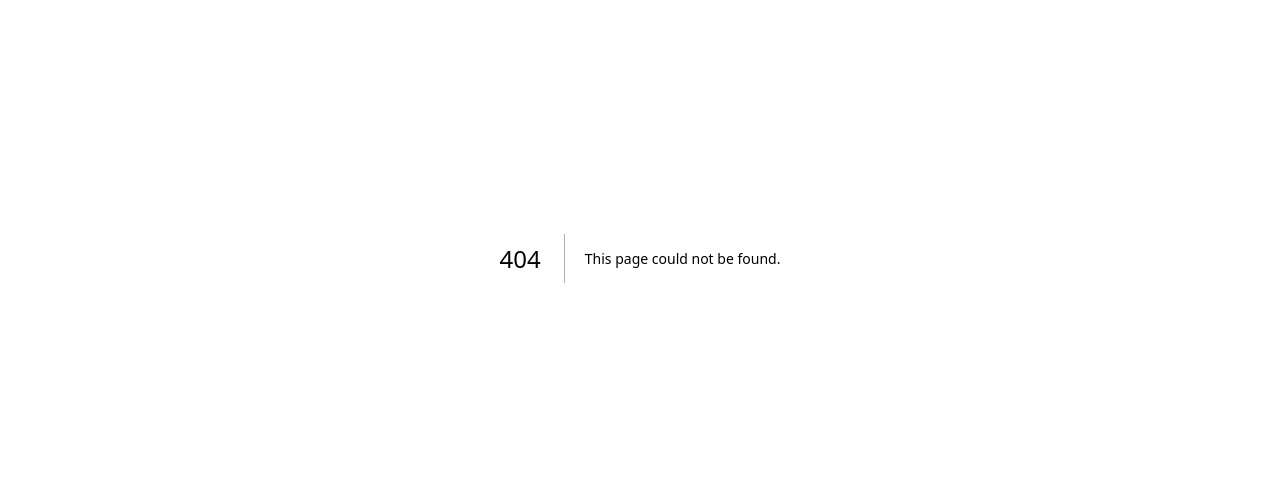
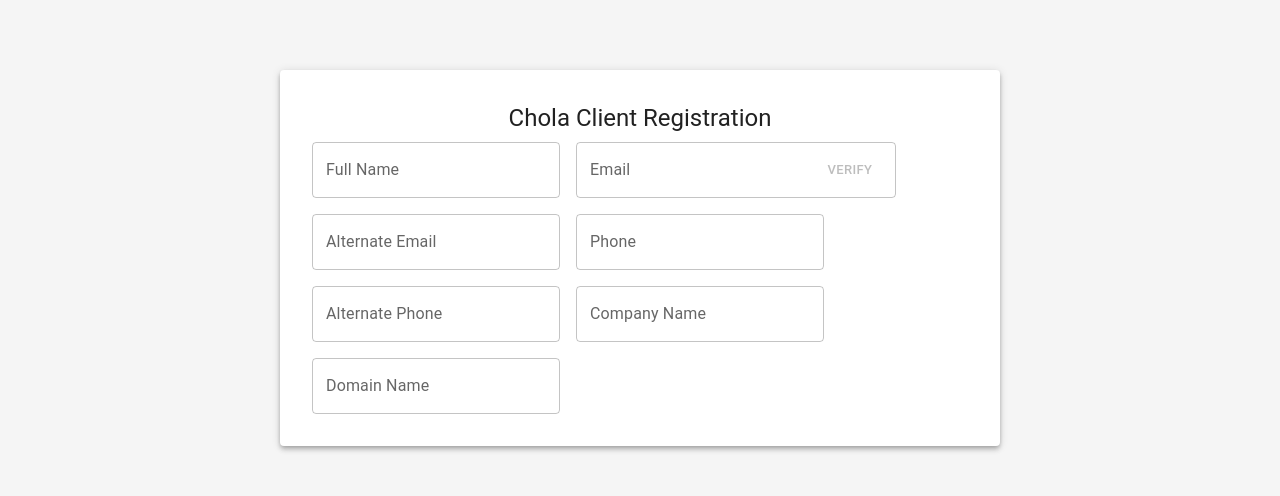
Before and after one commit to rajanalibabaa/chola_Landingpage, a Next.js app: page /chola-admin/client-registration in a window 1280 px wide. Before the commit this address had no page. Shown: the part 142-638 px from the top of the page. Built offline with nearby package versions, Linux system fonts and the light colour scheme; no server answers.

Commit message:
client Registration form

```diff
--- /dev/null
+++ b/src/app/chola-admin/client-registration/page.jsx
@@ -0,0 +1,248 @@
+"use client";
+
+import { useState, useEffect } from "react";
+import axios from "axios";
+import {
+  Box,
+  TextField,
+  Button,
+  Typography,
+  CircularProgress,
+  Alert,
+  Paper,
+  Dialog,
+  DialogTitle,
+  DialogContent,
+  DialogActions,
+  Grid,
+  InputAdornment,
+} from "@mui/material";
+
+/* Axios instance */
+const api = axios.create({
+  baseURL: process.env.NEXT_PUBLIC_API_URL,
+  headers: { "Content-Type": "application/json" },
+});
+
+export default function CholaClientRegistration() {
+  const [formData, setFormData] = useState({
+    name: "",
+    email: "",
+    alternateEmail: "",
+    phone: "",
+    alternatePhone: "",
+    companyName: "",
+    domainName: "",
+  });
+
+  const [otp, setOtp] = useState("");
+  const [otpToken, setOtpToken] = useState(""); // token from backend
+  const [otpOpen, setOtpOpen] = useState(false);
+
+  const [timer, setTimer] = useState(60);
+  const [loading, setLoading] = useState(false);
+  const [message, setMessage] = useState("");
+  const [error, setError] = useState("");
+
+  /* OTP Timer */
+  useEffect(() => {
+    if (otpOpen && timer > 0) {
+      const interval = setInterval(() => {
+        setTimer((t) => t - 1);
+      }, 1000);
+      return () => clearInterval(interval);
+    }
+  }, [otpOpen, timer]);
+
+  const handleChange = (e) => {
+    setFormData({ ...formData, [e.target.name]: e.target.value });
+  };
+
+
+
+  /* SEND OTP */
+  const sendOtp = async () => {
+    setLoading(true);
+    setError("");
+    setMessage("");
+
+    try {
+      const res = await api.post("http://localhost:5050/api/v1/otp/send", {
+        email: formData.email,
+      });
+
+      setOtpToken(res.data?.data?.token);
+      setOtpOpen(true);
+      setTimer(60);
+      setMessage("OTP sent to your email");
+    } catch (err) {
+      setError(err.response?.data?.message || "Failed to send OTP");
+    } finally {
+      setLoading(false);
+    }
+  };
+
+  /* VERIFY OTP */
+  const verifyOtp = async () => {
+    if (!otp) {
+      setError("Please enter OTP");
+      return;
+    }
+
+    setLoading(true);
+    setError("");
+
+    try {
+      const res = await api.post(
+        "http://localhost:5050/api/v1/otp/verify",
+        { otp },
+        {
+          headers: {
+            Authorization: `Bearer ${otpToken}`,
+          },
+        }
+      );
+
+      setMessage(res.data?.message || "OTP verified successfully ✅");
+      setOtpOpen(false);
+    } catch (err) {
+      setError(err.response?.data?.message || "Invalid OTP");
+    } finally {
+      setLoading(false);
+    }
+  };
+
+  /* RESEND OTP */
+  const resendOtp = async () => {
+    setLoading(true);
+    setError("");
+
+    try {
+      const res = await api.post("/otp/send", {
+        email: formData.email,
+      });
+
+      setOtpToken(res.data?.data?.token);
+      setTimer(60);
+      setMessage("OTP resent successfully");
+    } catch (err) {
+      setError(err.response?.data?.message || "Resend failed");
+    } finally {
+      setLoading(false);
+    }
+  };
+
+  return (
+    <Box
+      sx={{
+        minHeight: "100vh",
+        bgcolor: "#f5f5f5",
+        display: "flex",
+        alignItems: "center",
+        justifyContent: "center",
+      }}
+    >
+      <Paper elevation={4} sx={{ p: 4, width: 720 }}>
+        <Typography variant="h5" align="center" gutterBottom>
+          Chola Client Registration
+        </Typography>
+
+        {message && <Alert severity="success" sx={{ mb: 2 }}>{message}</Alert>}
+        {error && <Alert severity="error" sx={{ mb: 2 }}>{error}</Alert>}
+
+        {/* TWO COLUMN FORM */}
+        <Grid container spacing={2}>
+          <Grid item xs={12} sm={6}>
+            <TextField fullWidth label="Full Name" name="name" onChange={handleChange} />
+          </Grid>
+
+          {/* EMAIL + VERIFY BUTTON INSIDE INPUT */}
+          <Grid item xs={12} sm={6}>
+            <TextField
+              fullWidth
+              label="Email"
+              name="email"
+              type="email"
+              onChange={handleChange}
+              InputProps={{
+                endAdornment: (
+                  <InputAdornment position="end">
+                    <Button
+                      size="small"
+                      onClick={sendOtp}
+                      disabled={loading || !formData.email}
+                    >
+                      {loading ? <CircularProgress size={16} /> : "Verify"}
+                    </Button>
+                  </InputAdornment>
+                ),
+              }}
+            />
+          </Grid>
+
+          <Grid item xs={12} sm={6}>
+            <TextField fullWidth label="Alternate Email" name="alternateEmail" onChange={handleChange} />
+          </Grid>
+
+          <Grid item xs={12} sm={6}>
+            <TextField fullWidth label="Phone" name="phone" onChange={handleChange} />
+          </Grid>
+
+          <Grid item xs={12} sm={6}>
+            <TextField fullWidth label="Alternate Phone" name="alternatePhone" onChange={handleChange} />
+          </Grid>
+
+          <Grid item xs={12} sm={6}>
+            <TextField fullWidth label="Company Name" name="companyName" onChange={handleChange} />
+          </Grid>
+
+          <Grid item xs={12}>
+            <TextField fullWidth label="Domain Name" name="domainName" onChange={handleChange} />
+          </Grid>
+        </Grid>
+      </Paper>
+
+      {/* OTP POPUP */}
+      <Dialog open={otpOpen} maxWidth="xs" fullWidth>
+        <DialogTitle>Email Verification</DialogTitle>
+        <DialogContent>
+          <Typography variant="body2">
+            Enter the 6-digit OTP sent to your email
+          </Typography>
+
+          <TextField
+            fullWidth
+            label="OTP"
+            value={otp}
+            onChange={(e) => setOtp(e.target.value)}
+            inputProps={{
+              maxLength: 6,
+              style: { textAlign: "center", letterSpacing: 6 },
+            }}
+            margin="normal"
+          />
+
+          <Button
+            size="small"
+            fullWidth
+            disabled={timer > 0 || loading}
+            onClick={resendOtp}
+          >
+            Resend OTP {timer > 0 && `(${timer}s)`}
+          </Button>
+        </DialogContent>
+
+        <DialogActions>
+          <Button
+            fullWidth
+            variant="contained"
+            onClick={verifyOtp}
+            disabled={loading}
+          >
+            {loading ? <CircularProgress size={22} /> : "Verify OTP"}
+          </Button>
+        </DialogActions>
+      </Dialog>
+    </Box>
+  );
+}
--- /dev/null
+++ b/src/app/chola-clients-login/page.jsx
@@ -0,0 +1,12 @@
+import { Box,Typography} from '@mui/material';
+
+export default function CholaClientsLogin() {
+  return (
+    <>
+    <Box mt={10}>
+      <Typography variant="h1">Chola Clients Page</Typography>
+      <Typography>Welcome to the Chola Clients section of our application.</Typography>
+</Box>
+    </>
+  );
+}
```
